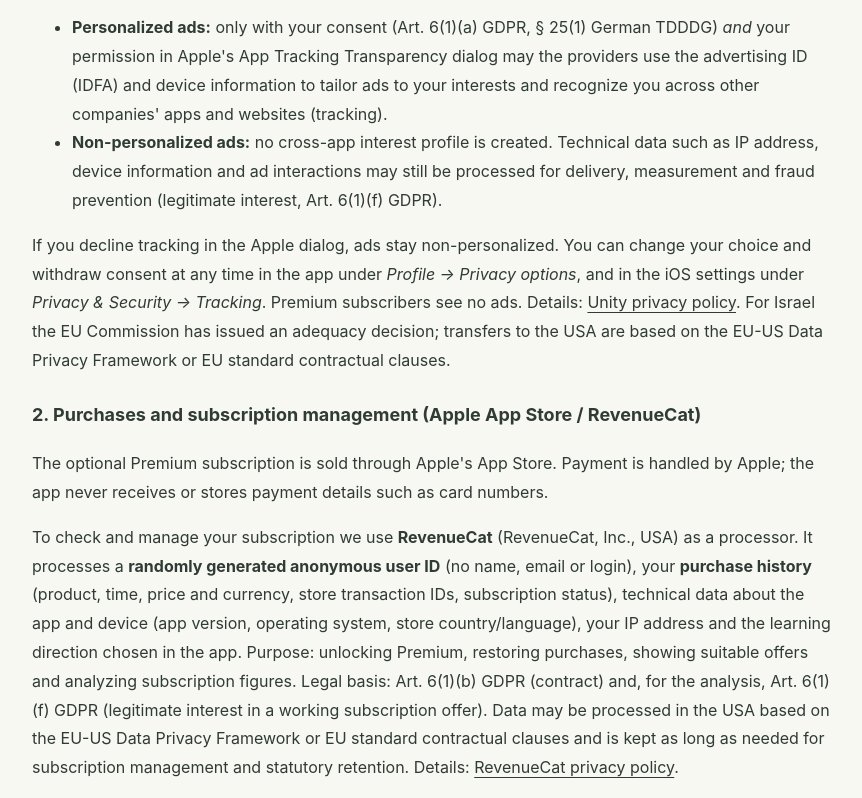
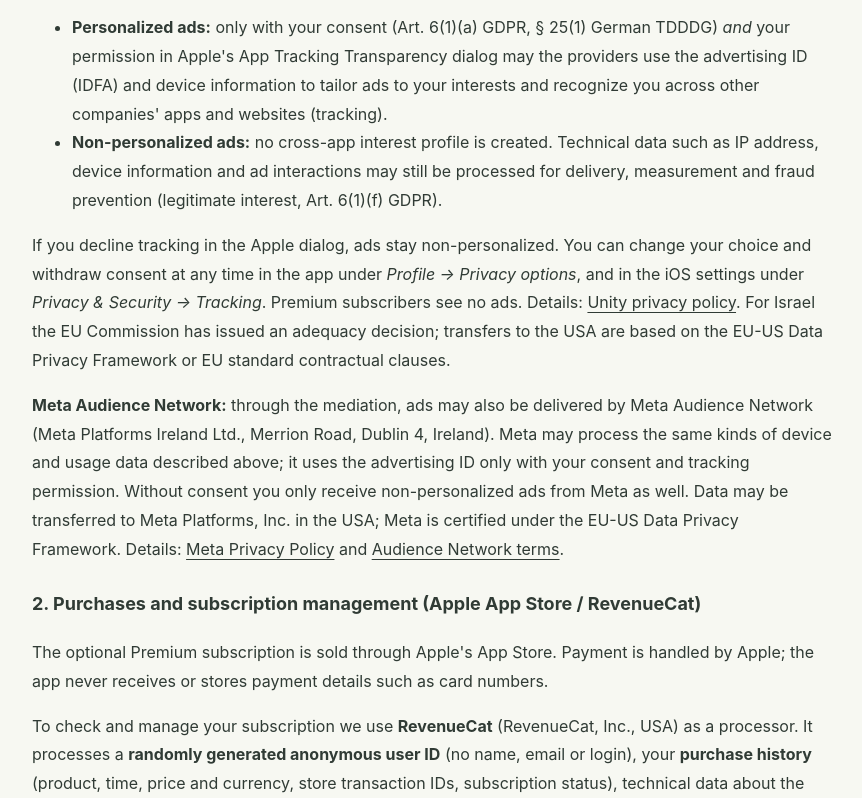
Before and after one commit to Rasalghulgaming/app-recht, a plain HTML site: page privacy-ura-en.html in a window 1280 px wide. Shown: the part 1048-1846 px from the top of the page, without its empty margins (208-1070 px from the left). Drawn offline with Linux system fonts and the light colour scheme.

Commit message:
Ura-EN-Datenschutz: Meta Audience Network als Werbepartner ergänzt
Co-Authored-By: Claude Opus 5.5 <noreply@anthropic.com>

```diff
--- a/privacy-ura-en.html
+++ b/privacy-ura-en.html
@@ -9,7 +9,7 @@
 <body><a class="skip-link" href="#content">Skip to content</a>
 <header class="site-header shell"><a class="brand" href="index.html" aria-label="Dorent Azemi – Home"><span class="brand-mark" aria-hidden="true">da<span>.</span></span><span>Dorent Azemi<small>Independent App Developer</small></span></a><nav aria-label="Main navigation"><a href="index.html#apps">Apps</a><a href="index.html#kontakt">Contact</a><a href="index.html#rechtliches">Legal</a></nav></header><main id="content" class="document shell"><a class="back-link" href="index.html#rechtliches">← All apps &amp; legal</a>
 <h1 id="ura-en-privacy">Privacy Policy – Ura – Learn Albanian</h1>
-<p><em>Last updated: October 19, 2026</em></p>
+<p><em>Last updated: November 19, 2026</em></p>
 
 <p>This policy explains how the iOS app “Ura – Learn Albanian” (bundle ID
 <code>com.uralingua.english</code>) handles data. It applies to both learning directions
@@ -51,6 +51,13 @@ in the iOS settings under <em>Privacy &amp; Security → Tracking</em>. Premium
 Details: <a href="https://unity.com/legal/privacy-policy">Unity privacy policy</a>. For Israel the
 EU Commission has issued an adequacy decision; transfers to the USA are based on the EU-US Data
 Privacy Framework or EU standard contractual clauses.</p>
+<p><strong>Meta Audience Network:</strong> through the mediation, ads may also be delivered by Meta
+Audience Network (Meta Platforms Ireland Ltd., Merrion Road, Dublin 4, Ireland). Meta may process
+the same kinds of device and usage data described above; it uses the advertising ID only with your
+consent and tracking permission. Without consent you only receive non-personalized ads from Meta as
+well. Data may be transferred to Meta Platforms, Inc. in the USA; Meta is certified under the EU-US
+Data Privacy Framework. Details: <a href="https://www.facebook.com/privacy/policy/">Meta Privacy Policy</a>
+and <a href="https://www.facebook.com/legal/terms/audience_network">Audience Network terms</a>.</p>
 
 <h3>2. Purchases and subscription management (Apple App Store / RevenueCat)</h3>
 <p>The optional Premium subscription is sold through Apple's App Store. Payment is handled by
```
